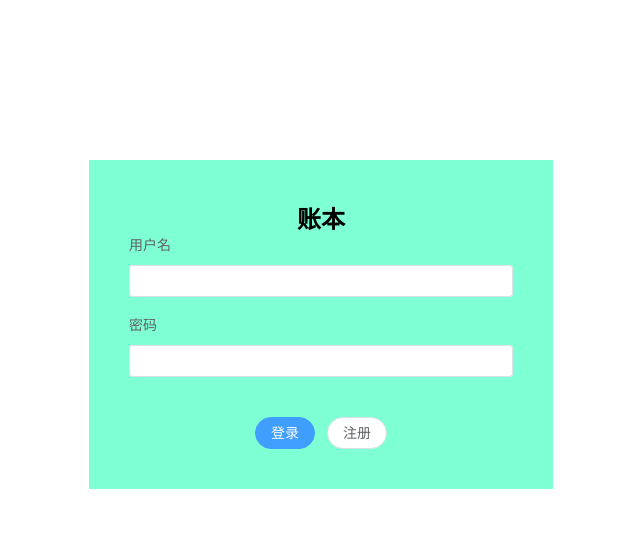
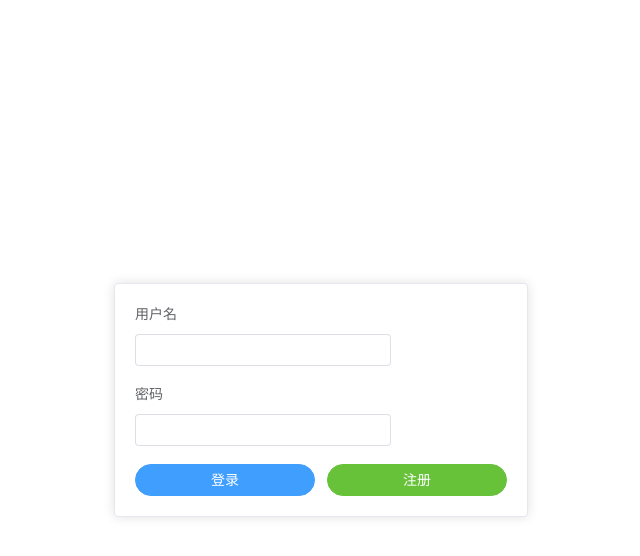
Before and after one commit to htSun1998/Plutus, a Vue app in the folder frontend/: page /login in a window 1280 px wide. Shown: the top 556 px of the page, without its empty margins (319-959 px from the left). Built offline with nearby package versions, Linux system fonts and the light colour scheme.

Commit message:
完善登陆页面

```diff
--- a/frontend/index.html
+++ b/frontend/index.html
@@ -2,9 +2,9 @@
 <html lang="en">
   <head>
     <meta charset="UTF-8" />
-<!--    <link rel="icon" type="image/svg+xml" href="/vite.svg" />-->
+    <link rel="icon" type="image/svg+xml" href="/vite.svg" />
     <meta name="viewport" content="width=device-width, initial-scale=1.0" />
-    <title>Our Ledger</title>
+    <title>PLUTUS</title>
   </head>
   <body>
     <div id="app"></div>
--- a/frontend/package.json
+++ b/frontend/package.json
@@ -10,6 +10,7 @@
   },
   "dependencies": {
     "@element-plus/icons-vue": "^2.3.1",
+    "axios": "^1.6.7",
     "element-plus": "^2.4.4",
     "pinia": "^2.1.7",
     "vue": "^3.3.11",
--- a/frontend/src/assets/index.css
+++ b/frontend/src/assets/index.css
@@ -7,3 +7,7 @@ body {
     width: 100vw;
     height: 100vh;
 }
+
+.login-button {
+    width: 180px;
+}
--- a/frontend/src/components/login/index.vue
+++ b/frontend/src/components/login/index.vue
@@ -1,55 +1,25 @@
-<template class="login">
-  <div style="background: aquamarine; width: 30vw; padding: 5vh; margin: 20vh auto;">
-    <h2 class="title" style="margin-top: 0">账本</h2>
-    <el-form
-        label-position="top"
-        label-width="100px"
-        :model="loginForm"
-        style="max-width: 400px"
-        class="login-form">
-      <el-form-item label="用户名">
-        <el-input v-model="loginForm.username" />
-      </el-form-item>
-      <el-form-item label="密码">
-        <el-input v-model="loginForm.password" />
-      </el-form-item>
-    </el-form>
-    <div style="text-align: center; margin-top: 40px">
-      <el-button type="primary" round @click="checkLogin">登录</el-button>
-      <el-button plain round @click="register">注册</el-button>
-    </div>
+<template>
+  <div class="container">
+    <login v-if="loginStore.isLogin"></login>
+    <register v-else></register>
   </div>
 </template>
 
 <script lang="ts" setup>
-import { reactive } from 'vue'
-import { useRouter } from "vue-router";
-const router = useRouter()
+import Login from "./login.vue";
+import Register from "./register.vue";
+import { useLoginStore } from "../../store/login.ts";
 
-const loginForm = reactive({
-  username: '',
-  password: ''
-})
-// const registerForm = reactive({
-//   username: '',
-//   password: '',
-//   email: ''
-// })
+const loginStore = useLoginStore()
 
-function checkLogin() {
-  router.push("/main")
-}
-function register() {
-
-}
 </script>
 
 <style lang="scss">
-.title {
-  text-align: center;
-  margin-top: 30vh;
-}
-.login-button {
-  text-align: center;
+.container {
+  display: flex;
+  justify-content: center;
+  align-items: center;
+  height: 100vh;
+  //flex-direction: column;
 }
 </style>
--- /dev/null
+++ b/frontend/src/components/login/login.vue
@@ -0,0 +1,36 @@
+<template>
+  <el-card>
+    <el-form label-position="top" :model="loginForm" style="width: 20vw">
+      <el-form-item label="用户名">
+        <el-input v-model="loginForm.username" />
+      </el-form-item>
+      <el-form-item label="密码">
+        <el-input v-model="loginForm.password" />
+      </el-form-item>
+    </el-form>
+    <el-row justify="space-between">
+      <el-button type="primary" round @click="checkLogin" class="login-button">登录</el-button>
+      <el-button type="success" round @click="loginStore.isLogin = !loginStore.isLogin" class="login-button">注册</el-button>
+    </el-row>
+  </el-card>
+</template>
+
+<script setup lang="ts">
+import { reactive } from 'vue'
+import { useRouter } from "vue-router";
+import { useLoginStore } from "../../store/login.ts";
+
+const loginStore = useLoginStore()
+const router = useRouter()
+const loginForm = reactive({
+  username: '',
+  password: ''
+})
+function checkLogin() {
+  router.push("/main")
+}
+</script>
+
+<style scoped lang="scss">
+
+</style>
--- a/frontend/src/components/login/register.vue
+++ b/frontend/src/components/login/register.vue
@@ -1,10 +1,35 @@
+<template>
+  <el-card>
+    <el-form label-position="top" :model="registerForm" style="width: 20vw">
+      <el-form-item label="用户名">
+        <el-input v-model="registerForm.username" />
+      </el-form-item>
+      <el-form-item label="密码">
+        <el-input v-model="registerForm.password" />
+      </el-form-item>
+      <el-form-item label="邮箱">
+        <el-input v-model="registerForm.email" />
+      </el-form-item>
+    </el-form>
+      <el-button type="success" round @click="register" class="login-button">注册</el-button>
+      <el-button round @click="loginStore.isLogin = !loginStore.isLogin" class="login-button">返回</el-button>
+  </el-card>
+</template>
+
 <script setup lang="ts">
+import { reactive } from "vue";
+import { useLoginStore } from "../../store/login.ts";
 
+const loginStore = useLoginStore()
+const registerForm = reactive({
+  username: '',
+  password: '',
+  email: ''
+})
+function register() {
+  alert("register")
+}
 </script>
-
-<template>
-
-</template>
 
 <style scoped lang="scss">
 
--- a/frontend/src/main.ts
+++ b/frontend/src/main.ts
@@ -2,14 +2,17 @@ import { createApp } from 'vue'
 import App from './App.vue'
 import ElementPlus from 'element-plus'
 import 'element-plus/dist/index.css'
-import router from "./router";
+import router from "./router"
 import "./assets/index.css"
 import * as ElementPlusIconsVue from '@element-plus/icons-vue'
+import { createPinia } from "pinia"
 
 
 const app = createApp(App)
+const pinia = createPinia()
 app.use(ElementPlus)
 app.use(router)
+app.use(pinia)
 app.mount('#app')
 for (const [key, component] of Object.entries(ElementPlusIconsVue)) {
     app.component(key, component)
--- /dev/null
+++ b/frontend/src/store/login.ts
@@ -0,0 +1,9 @@
+import { defineStore } from "pinia"
+
+export const useLoginStore = defineStore('login', {
+    state() {
+        return {
+            isLogin: true
+        }
+    },
+})
```
Also changed, not shown: 2 other files (tests, documents, lock files or other folders).
